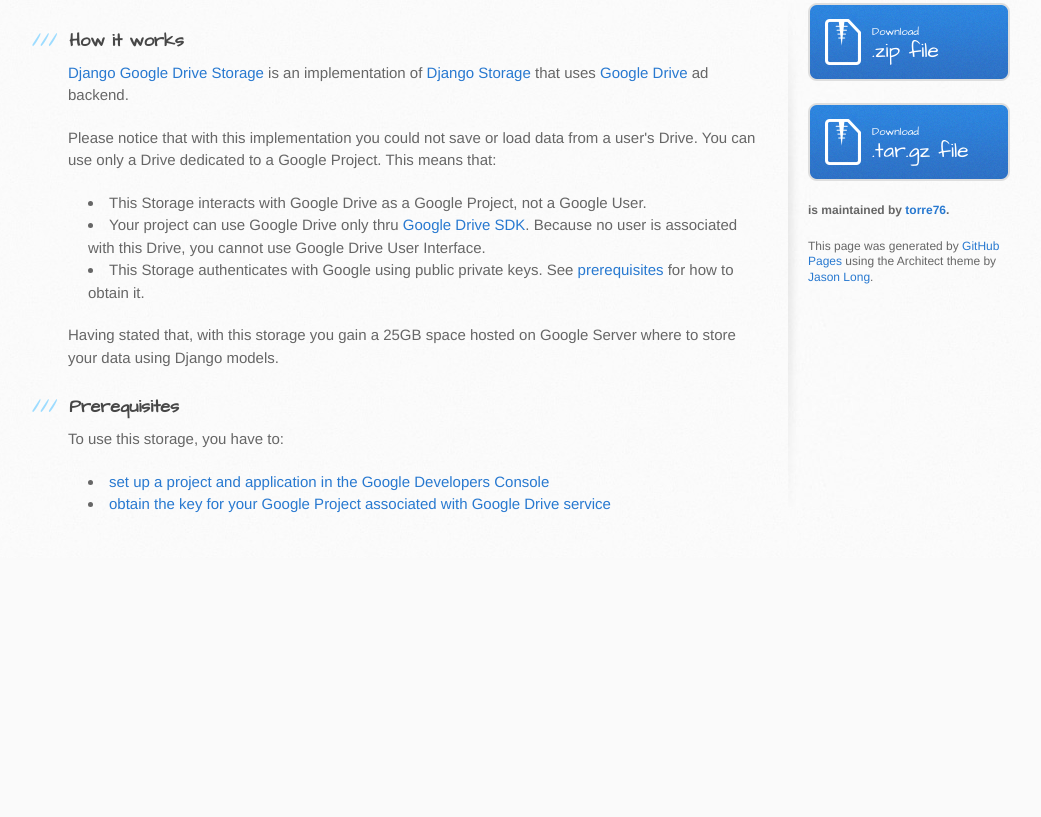
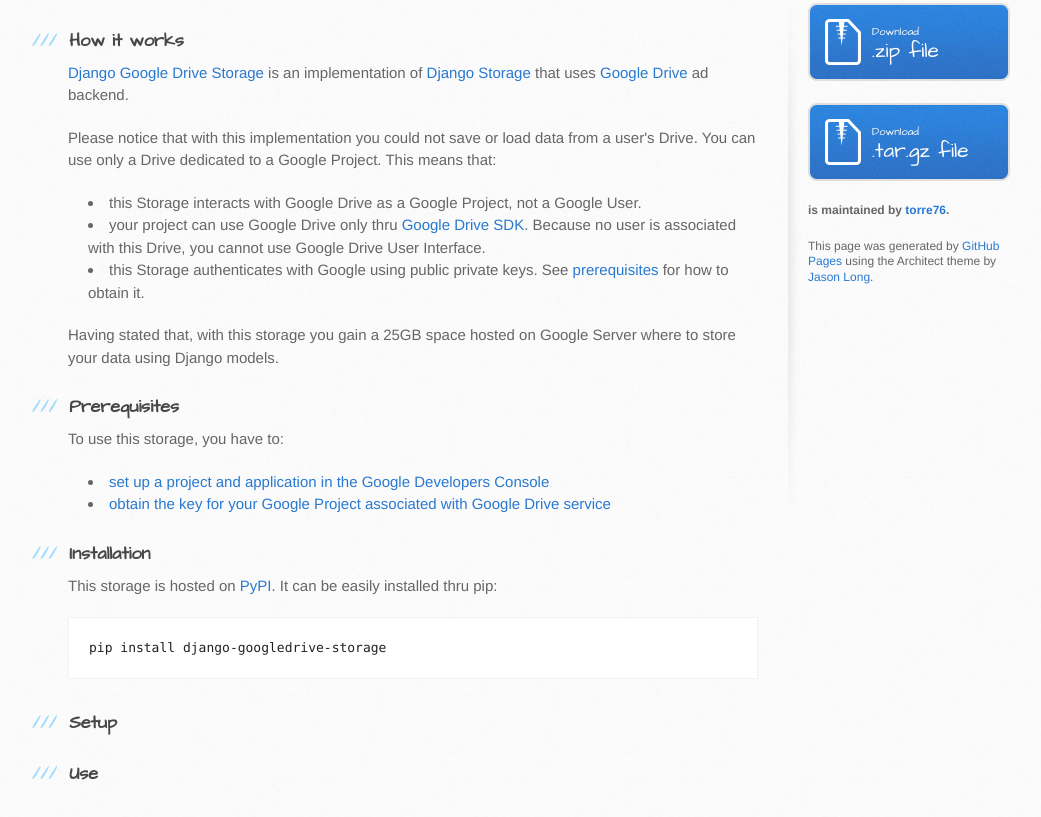
Before and after one commit to torre76/django-googledrive-storage, a plain HTML site: page index.html in a window 1280 px wide. Shown: the part 335-1152 px from the top of the page, without its empty margins (102-1143 px from the left). Before the commit the page ends 893 px from the top, so only its background shows below. Drawn offline with Linux system fonts and the light colour scheme.

```diff
--- a/index.html
+++ b/index.html
@@ -36,9 +36,9 @@
 <p>Please notice that <strong>with this implementation you could not save or load data from a user's Drive</strong>. You can use only a Drive <strong>dedicated to a Google Project</strong>. This means that:</p>
 
 <ul>
-<li>This Storage interacts with Google Drive as a Google Project, not a Google User. </li>
-<li>Your project can use Google Drive only thru <a href="https://developers.google.com/drive/">Google Drive SDK</a>. Because no user is associated with this Drive, <strong>you cannot use Google Drive User Interface</strong>.</li>
-<li>This Storage authenticates with Google using public private keys. See <a href="#Prerequisites">prerequisites</a> for how to obtain it.</li>
+<li>this Storage interacts with Google Drive as a Google Project, not a Google User. </li>
+<li>your project can use Google Drive only thru <a href="https://developers.google.com/drive/">Google Drive SDK</a>. Because no user is associated with this Drive, <strong>you cannot use Google Drive User Interface</strong>.</li>
+<li>this Storage authenticates with Google using public private keys. See <a href="#Prerequisites">prerequisites</a> for how to obtain it.</li>
 </ul><p>Having stated that, with this storage you gain a 25GB space hosted on Google Server where to store your data using Django models.</p>
 
 <h3>
@@ -49,7 +49,19 @@
 <ul>
 <li><a href="https://console.developers.google.com/flows/enableapi?apiid=drive">set up a project and application in the Google Developers Console</a></li>
 <li><a href="https://developers.google.com/drive/web/service-accounts#google_developers_console_project_service_accounts">obtain the key for your Google Project associated with Google Drive service</a></li>
-</ul>
+</ul><h3>
+<a name="installation" class="anchor" href="#installation"><span class="octicon octicon-link"></span></a>Installation</h3>
+
+<p>This storage is hosted on <a href="https://pypi.python.org/pypi">PyPI</a>. It can be easily installed thru <em>pip</em>:</p>
+
+<div class="highlight highlight-bash"><pre>pip install django-googledrive-storage
+</pre></div>
+
+<h3>
+<a name="setup" class="anchor" href="#setup"><span class="octicon octicon-link"></span></a>Setup</h3>
+
+<h3>
+<a name="use" class="anchor" href="#use"><span class="octicon octicon-link"></span></a>Use</h3>
         </section>
 
         <aside id="sidebar">
```
Also changed, not shown: params.json (+1 -1 lines).
